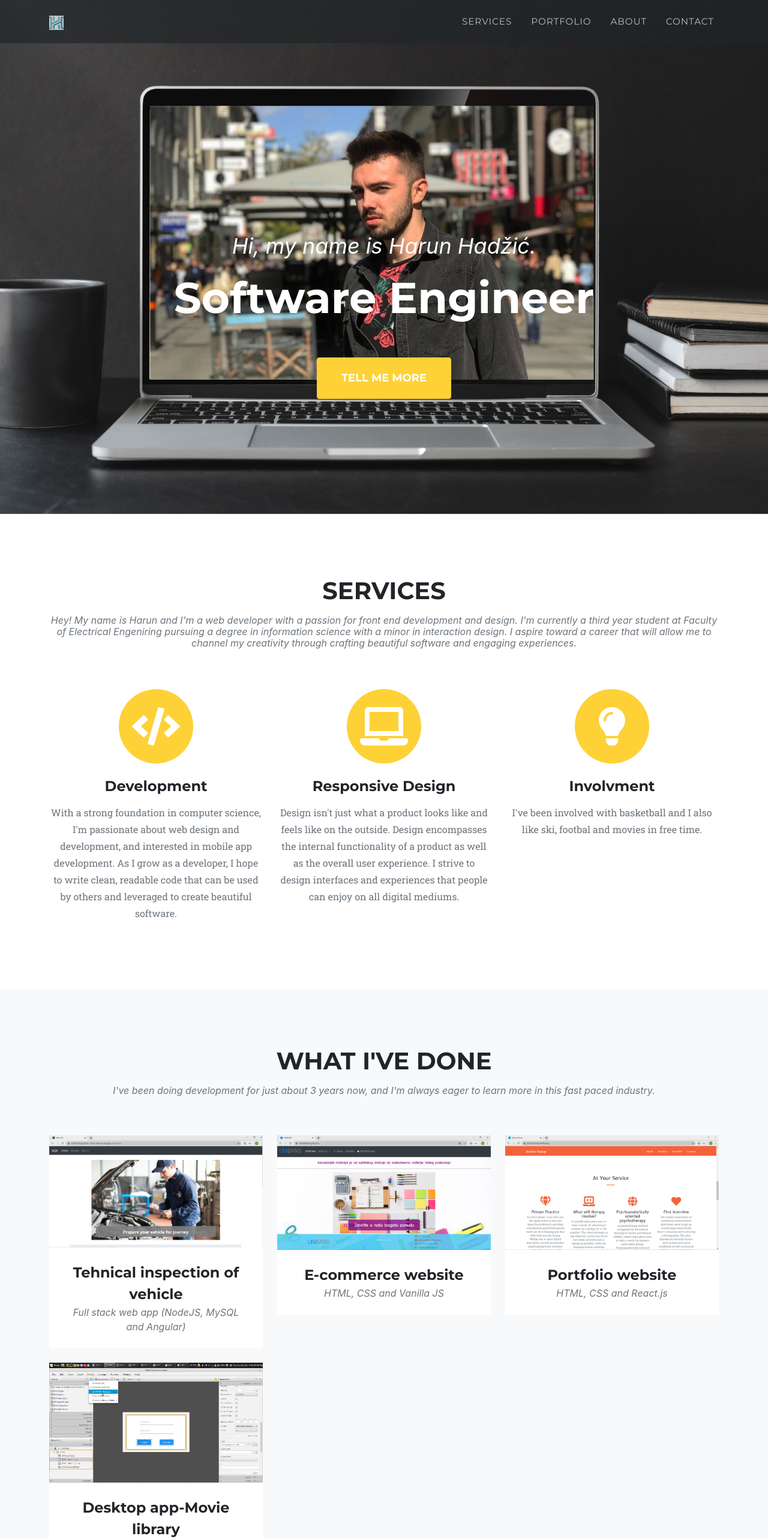
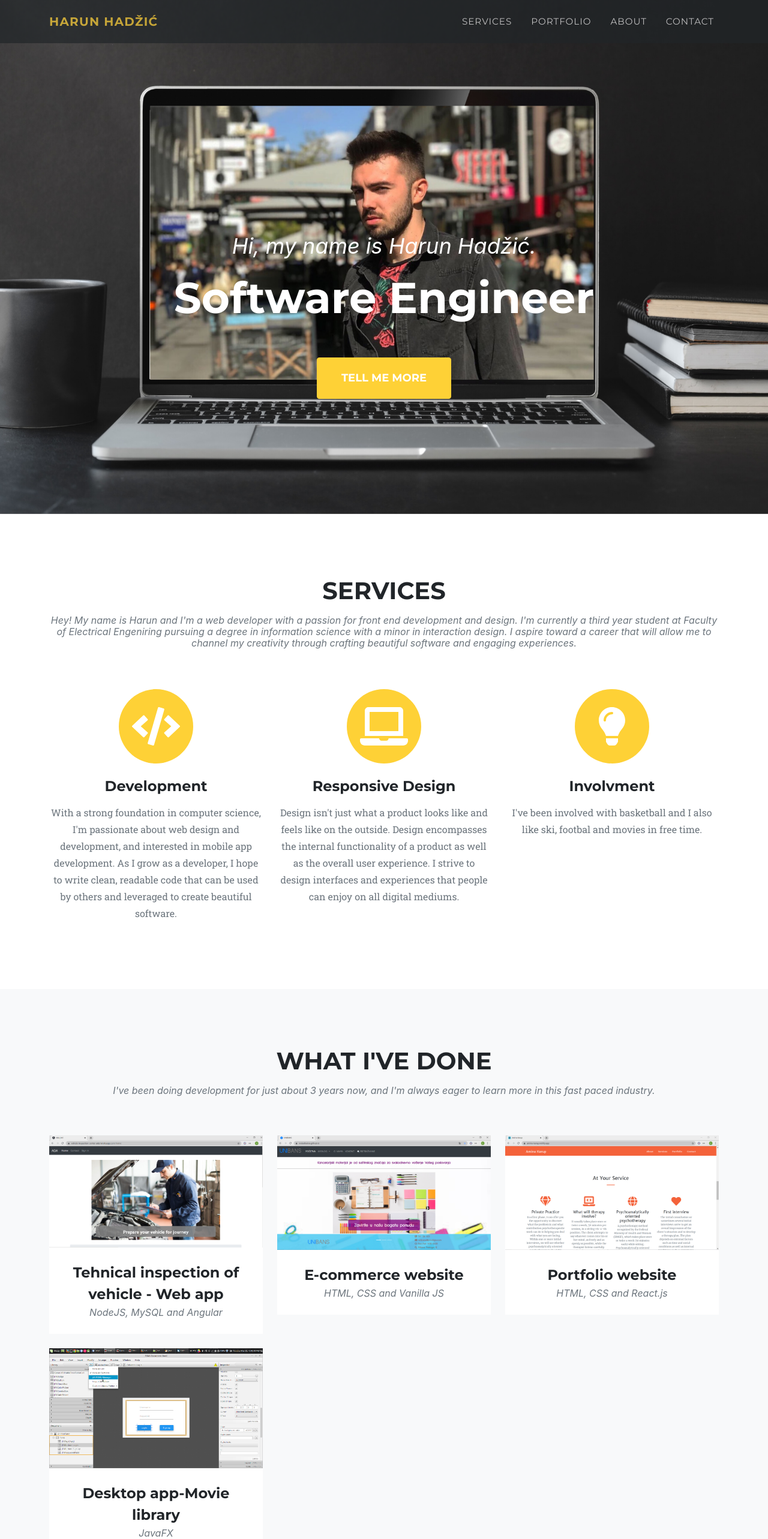
Before and after one commit to hhadzic3/Personal-WebSite, a React (Create React App) app: page / in a window 1280 px wide. Shown: the top 2566 px of the page at 60% size. Built offline with nearby package versions, Linux system fonts and the light colour scheme; a web font is replaced by a local one.

Commit message:
Optimization

```diff
--- a/src/App.js
+++ b/src/App.js
@@ -17,8 +17,8 @@ function App() {
 
   const portfolioLinks = [
     {
-      title: 'Tehnical inspection of vehicle',
-      caption: 'Full stack web app (NodeJS, MySQL and Angular)',
+      title: 'Tehnical inspection of vehicle - Web app',
+      caption: 'NodeJS, MySQL and Angular',
       img: img1
     },
     {
--- a/src/components/Header.jsx
+++ b/src/components/Header.jsx
@@ -1,12 +1,11 @@
 import React from 'react'
-import logo from '../images/HH icon.png'
 
 export default () => {
     return(
     <div>
         <nav className="navbar navbar-expand-lg navbar-dark fixed-top" id="mainNav">
             <div className="container">
-                <a className="navbar-brand js-scroll-trigger" href="#page-top"><img src={logo} alt="Harun Hadžić" /></a><button className="navbar-toggler navbar-toggler-right" type="button" data-toggle="collapse" data-target="#navbarResponsive" aria-controls="navbarResponsive" aria-expanded="false" aria-label="Toggle navigation"><i className="fas fa-bars ml-1"></i></button>
+                <a className="navbar-brand js-scroll-trigger" href="#page-top">Harun Hadžić</a><button className="navbar-toggler navbar-toggler-right" type="button" data-toggle="collapse" data-target="#navbarResponsive" aria-controls="navbarResponsive" aria-expanded="false" aria-label="Toggle navigation"><i className="fas fa-bars ml-1"></i></button>
                 <div className="collapse navbar-collapse" id="navbarResponsive">
                     <ul className="navbar-nav text-uppercase ml-auto">
                         <li className="nav-item"><a className="nav-link js-scroll-trigger" href="#services">Services</a></li>
--- a/src/components/PortfolioInfo.jsx
+++ b/src/components/PortfolioInfo.jsx
@@ -2,23 +2,17 @@ import React from 'react'
 
 export default () => {
     return(
-        <div className="portfolio-modal modal fade" id="portfolioModal1" tabindex="-1" role="dialog" aria-hidden="true">
+        <div className="portfolio-modal modal fade" id="portfolioModal1"  role="dialog" aria-hidden="true">
             <div className="modal-dialog">
                 <div className="modal-content">
-                    <div className="close-modal" data-dismiss="modal"><img src="assets/img/close-icon.svg" alt="Close modal" /></div>
+                    <div className="close-modal" data-dismiss="modal">X</div>
                     <div className="container">
                         <div className="row justify-content-center">
                             <div className="col-lg-8">
                                 <div className="modal-body">
                                     <h2 className="text-uppercase">Project Name</h2>
                                     <p className="item-intro text-muted">Lorem ipsum dolor sit amet consectetur.</p>
-                                    <img className="img-fluid d-block mx-auto" src="assets/img/portfolio/01-full.jpg" alt="" />
                                     <p>Use this area to describe your project. Lorem ipsum dolor sit amet, consectetur adipisicing elit. Est blanditiis dolorem culpa incidunt minus dignissimos deserunt repellat aperiam quasi sunt officia expedita beatae cupiditate, maiores repudiandae, nostrum, reiciendis facere nemo!</p>
-                                    <ul className="list-inline">
-                                        <li>Date: January 2020</li>
-                                        <li>Client: Threads</li>
-                                        <li>Category: Illustration</li>
-                                    </ul>
                                     <button className="btn btn-primary" data-dismiss="modal" type="button"><i className="fas fa-times mr-1"></i>Close Project</button>
                                 </div>
                             </div>
```
Also changed, not shown: src/App.css.
